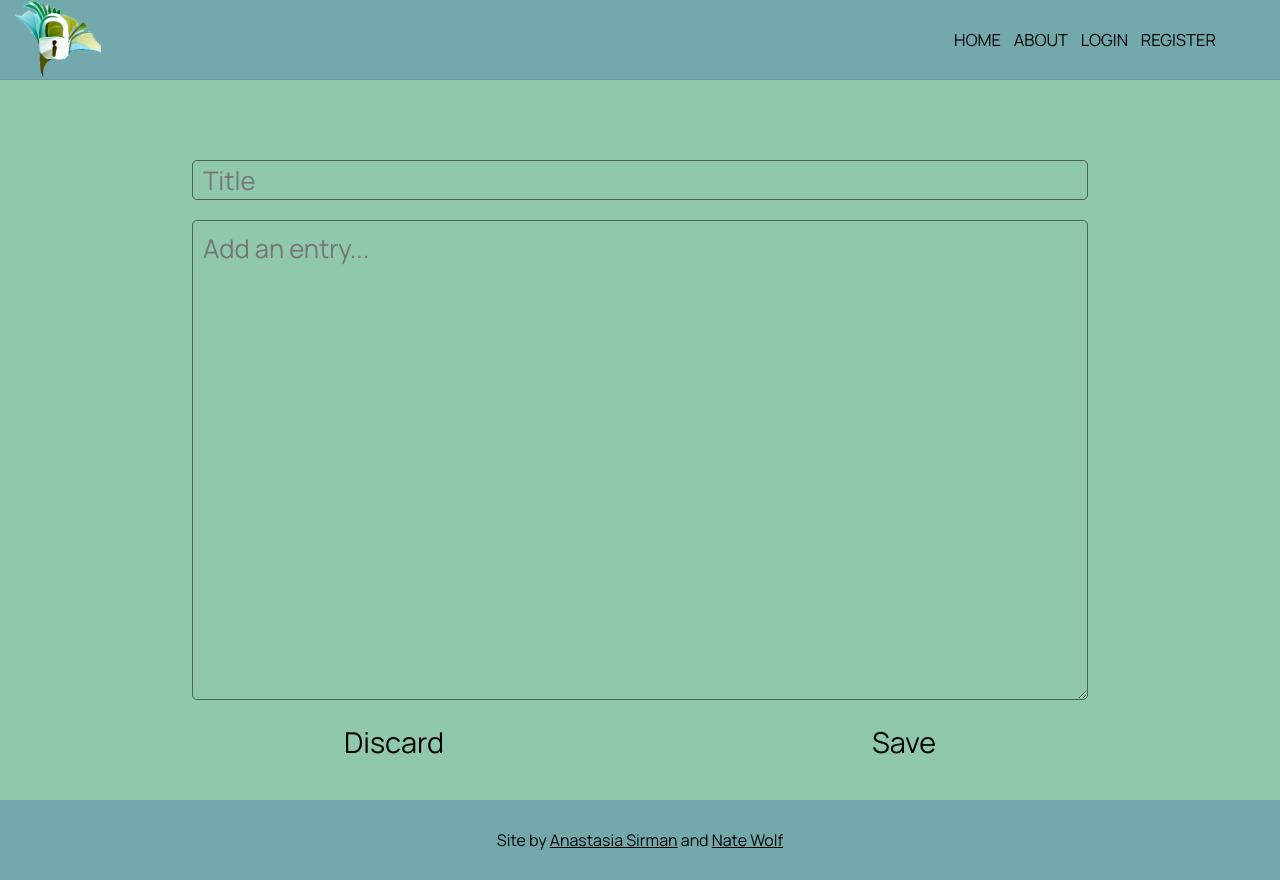
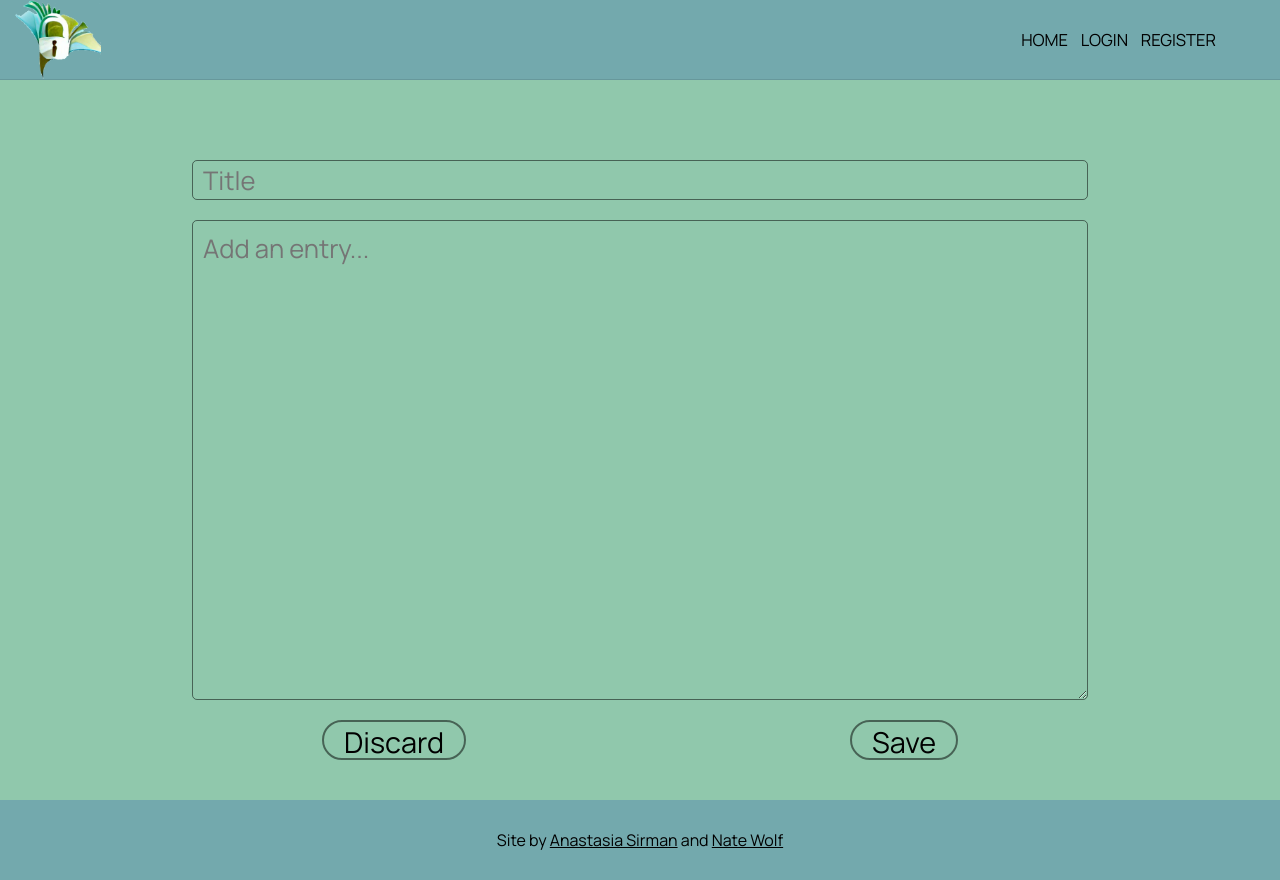
Before and after one commit to daragmas/kon_di, a React (Create React App) app in the folder kon_di_react/: page /entry in a window 1280 px wide. Built offline with nearby package versions, Linux system fonts and the light colour scheme.

Commit message:
removed about button

```diff
--- a/kon_di_react/src/components/Navbar.js
+++ b/kon_di_react/src/components/Navbar.js
@@ -35,7 +35,6 @@ const NavBar = ({onLoginChange, loginState}) => {
             <img className='logo' src='kon_di_logo.png' alt='Logo'/>
             <ul className='nav-list'>
                 <NavLink style={{ textDecoration: 'none' }} to='/'><li className='nav-items btn-hover'>HOME</li></NavLink>
-                <NavLink style={{ textDecoration: 'none' }} to='/about'><li className='nav-items btn-hover'>ABOUT</li></NavLink>
                 {buttons}
             </ul>
         </nav>
--- a/kon_di_react/src/styles/Entry.css
+++ b/kon_di_react/src/styles/Entry.css
@@ -52,5 +52,5 @@
     border-radius: 30px;
     background-color: transparent;
     font-size: 1.8em;
-    border: 2px solid var(--splash-color);
+    border: 2px solid rgba(0, 0, 0, 0.5);
     }
```
